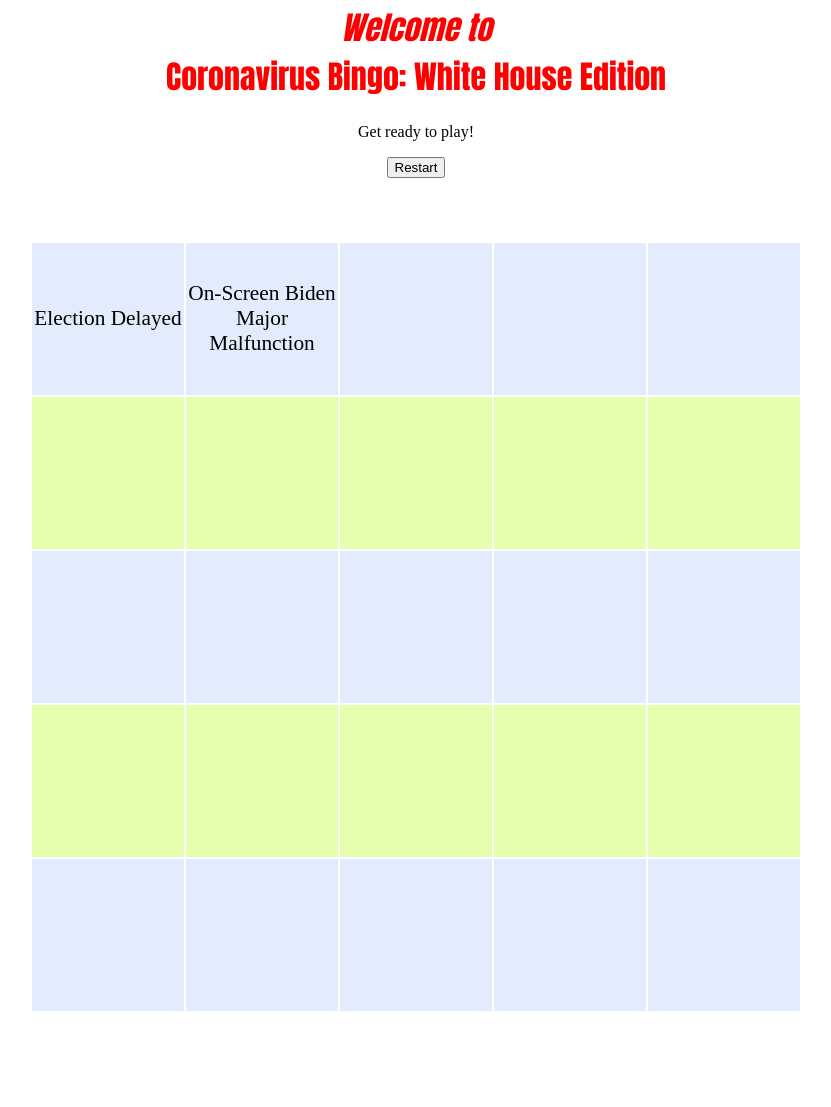
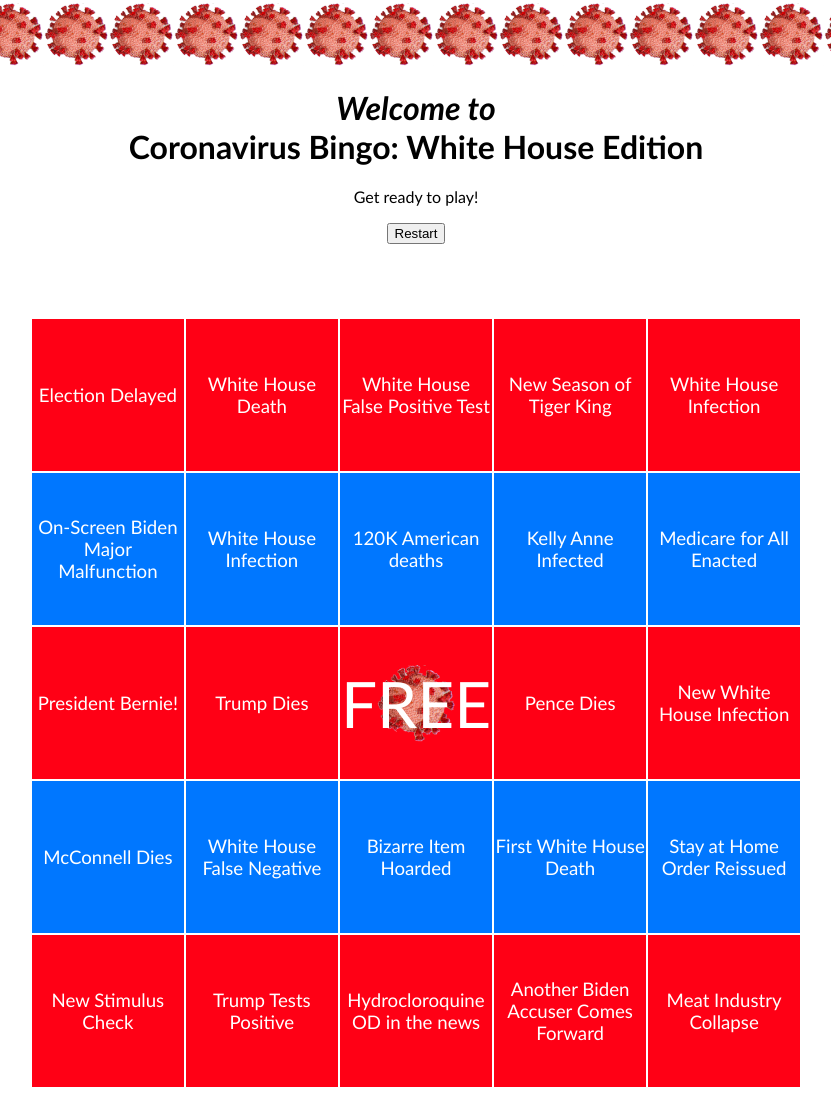
Before and after one commit to ashleighfiddler/Coronavirus-Bingo-White-House-Edition, a plain HTML site: page index.html in a window 1280 px wide. Shown: the part 60-1167 px from the top of the page, without its empty margins (224-1055 px from the left). Before the commit the page ends 1081 px from the top, so only its background shows below. Drawn offline with Linux system fonts and the light colour scheme.

Commit message:
first commit

```diff
--- a/index.html
+++ b/index.html
@@ -12,11 +12,14 @@
   <body>
     <div class="container">
       <div class="jumbotron">
-        <h1><em>Welcome to</em><br>Coronavirus Bingo: White House Edition</h1>
-        <p>Get ready to play!</p>
-        <!-- uses the built-in onclick attribute to call the resetBoard function -->
-        <button onclick="resetBoard()" type="button" class="btn btn-primary btn-lg" name="button">Restart</button>
-      </div>
+        <header>
+          <img height=60px>
+        </header>
+          <h1><em>Welcome to</em><br>Coronavirus Bingo: White House Edition</h1>
+          <p class="text2">Get ready to play!</p>
+          <!-- uses the built-in onclick attribute to call the resetBoard function -->
+          <button onclick="resetBoard()" type="button" class="btn btn-primary btn-lg" name="button">Restart</button>
+        </div>
       <table>
         <tr>
           <!-- the onclick calls a function called "handleClick" and passes itself to it -->
@@ -24,43 +27,67 @@
             <div class=text>Election Delayed</div>
           </td>
           <td id='top-2left' onclick="handleClick(this)" >
-            <div class=text>On-Screen Biden Major Malfunction</div>
-        </td>
-          <td id='top-middle' onclick="handleClick(this)" ></td>
-          <td id='top-2right' onclick="handleClick(this)" ></td>
-          <td id ='top-right' onclick="handleClick(this)"></td>
+            <div class=text>White House Death</div></td>
+          <td id='top-middle' onclick="handleClick(this)" >
+            <div class=text>White House False Positive Test</div></td>
+          <td id='top-2right' onclick="handleClick(this)" >
+            <div class=text>New Season of Tiger King</div></td>
+          <td id ='top-right' onclick="handleClick(this)">
+            <div class=text>White House Infection</div></td>
         </tr>
         <tr>
           <!-- the onclick calls a function called "handleClick" and passes itself to it -->
-          <td id='2top-left' onclick="handleClick(this)" ></td>
-          <td id='2top-2left' onclick="handleClick(this)" ></td>
-          <td id='2top-middle' onclick="handleClick(this)" ></td>
-          <td id='2top-2right' onclick="handleClick(this)" ></td>
-          <td id='2top-right' onclick="handleClick(this)"></td>
+          <td id='2top-left' onclick="handleClick(this)" >
+            <div class=text>On-Screen Biden Major Malfunction</div>
+          </td>
+          <td id='2top-2left' onclick="handleClick(this)" >
+            <div class=text>White House Infection</div></td>
+          <td id='2top-middle' onclick="handleClick(this)" >
+            <div class=text>120K American deaths</div></td>
+          <td id='2top-2right' onclick="handleClick(this)" >
+            <div class=text>Kelly Anne Infected</div></td>
+          <td id='2top-right' onclick="handleClick(this)">
+            <div class=text>Medicare for All Enacted</div></td>
         </tr>
         <tr>
           <!-- the onclick calls a function called "handleClick" and passes itself to it -->
-          <td id='middle-left' onclick="handleClick(this)" ></td>
-          <td id='middle-2left' onclick="handleClick(this)" ></td>
-          <td id='middle-middle' onclick="handleClick(this)" ></td>
-          <td id='middle-2right' onclick="handleClick(this)" ></td>
-          <td id='middle-right' onclick="handleClick(this)" ></td>
+          <td id='middle-left' onclick="handleClick(this)" >
+            <div class=text> President Bernie!</div></td>
+          <td id='middle-2left' onclick="handleClick(this)" >
+            <div class=text> Trump Dies</div></td>
+          <td id='middle-middle' onclick="handleClick(this)" >
+            <div class=image>FREE</div></td>
+          <td id='middle-2right' onclick="handleClick(this)" >
+            <div class=text> Pence Dies</div></td>
+          <td id='middle-right' onclick="handleClick(this)" >
+            <div class=text>New White House Infection</div></td>
         </tr>
         <tr>
           <!-- the onclick calls a function called "handleClick" and passes itself to it -->
-          <td id='bottom-left' onclick="handleClick(this)" ></td>
-          <td id='bottom-2left' onclick="handleClick(this)" ></td>
-          <td id='bottom-middle' onclick="handleClick(this)"></td>
-          <td id='bottom-2right' onclick="handleClick(this)" ></td>
-          <td id='bottom-right' onclick="handleClick(this)" ></td>
+          <td id='bottom-left' onclick="handleClick(this)" >
+            <div class=text> McConnell Dies</div></td>
+          <td id='bottom-2left' onclick="handleClick(this)" >
+            <div class=text>White House False Negative</div></td>
+          <td id='bottom-middle' onclick="handleClick(this)">
+            <div class=text>Bizarre Item Hoarded</div></td>
+          <td id='bottom-2right' onclick="handleClick(this)" >
+            <div class=text>First White House Death</div></td>
+          <td id='bottom-right' onclick="handleClick(this)" >
+            <div class=text>Stay at Home Order Reissued</div></td>
         </tr>
         <tr>
           <!-- the onclick calls a function called "handleClick" and passes itself to it -->
-          <td id='bottom-left' onclick="handleClick(this)" ></td>
-          <td id='bottom-2left' onclick="handleClick(this)" ></td>
-          <td id='bottom-middle' onclick="handleClick(this)"></td>
-          <td id='bottom-2right' onclick="handleClick(this)" ></td>
-          <td id='bottom-right' onclick="handleClick(this)" ></td>
+          <td id='bottom-left' onclick="handleClick(this)" >
+            <div class=text>New Stimulus Check</div>
+          </td>
+          <td id='bottom-2left' onclick="handleClick(this)" >
+            <div class=text>Trump Tests Positive</div></td>
+          <td id='bottom-middle' onclick="handleClick(this)">
+            <div class=text>Hydrocloroquine OD in the news</div></td>
+          <td id='bottom-2right' onclick="handleClick(this)" >
+            <div class=text>Another Biden Accuser Comes Forward</div></td>
+          <td id='bottom-right' onclick="handleClick(this)" >
+            <div class=text>Meat Industry Collapse</div></td>
         </tr>
         <!-- @TODO create new rows and cells for the rest of your TTT board. -->
         <!-- @TODO give each new cell an id & an event listener to call the "handleClick" function -->
--- a/style.css
+++ b/style.css
@@ -1,13 +1,10 @@
 .jumbotron {
   margin: 5% auto;
   text-align: center;
+  font-family: 'Gill Sans', 'Gill Sans MT', Calibri, 'Trebuchet MS', sans-serif
 
-}
-h1 {
-  font-family: Impact, Haettenschweiler, 'Arial Narrow Bold', sans-serif;
-  color: red;
+  }
 
-}
 td {
   height:150px;
   width:150px;
@@ -16,16 +13,35 @@
 }
 .text {
   text-align: center;
-  font-size: 16pt;
+  font-size: 14pt;
+  color: white;
+  font-family: 'Gill Sans', 'Gill Sans MT', Calibri, 'Trebuchet MS', sans-serif
+
 }
+header {
+  background-image: url(images/coronavirus.PNG);
+  background-size: contain;
+}
+.image {
+background-image: url(images/coronavirus.PNG);
+background-size: contain;
+background-repeat: no-repeat;
+background-position: center;
+color: white;
+font-family: 'Gill Sans', 'Gill Sans MT', Calibri, 'Trebuchet MS', sans-serif;
+font-size: 48pt;
+}
+
 table {
   margin: auto auto;
+  padding: 10px;
+  border: red 2px;
 }
 table tr:nth-child(odd) {
-  background-color: rgba(100, 148, 237, 0.178);
+  background-color: rgb(255, 0, 21)
 }
 table tr:nth-child(even) {
-  background-color: rgba(199, 255, 86, 0.479)
+  background-color: rgb(0, 119, 255)
 }
 
 /* table th:nth-child(odd) {
```
Also changed, not shown: images/coronavirus.png (added).
